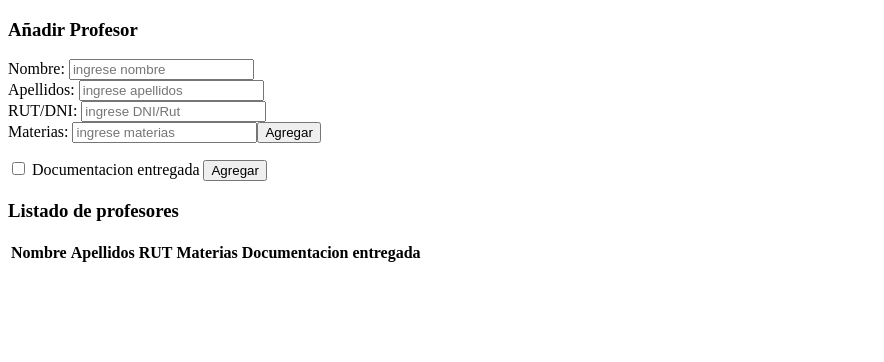
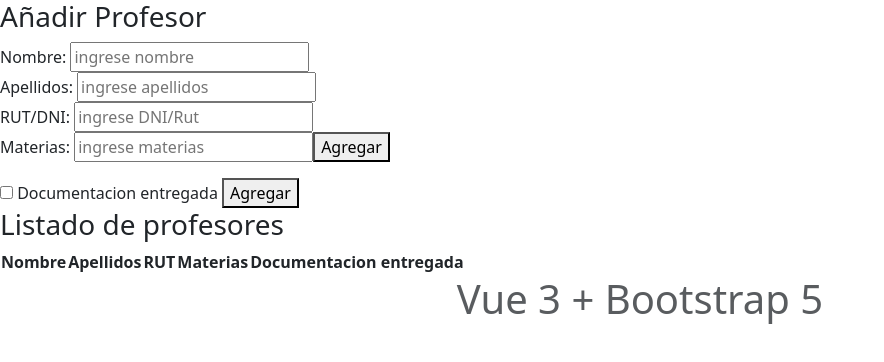
Before and after one commit to Auliorp/TeachersForm-vuejs, a Vue app: page / in a window 1280 px wide. Shown: the top 362 px of the page, without its empty margins (0-884 px from the left). Built offline with nearby package versions, Linux system fonts and the light colour scheme.

Commit message:
Se agrego Bootstrap al Proyecto

```diff
--- a/package.json
+++ b/package.json
@@ -8,6 +8,7 @@
     "lint": "vue-cli-service lint"
   },
   "dependencies": {
+    "bootstrap": "^5.3.3",
     "core-js": "^3.8.3",
     "vue": "^3.2.13"
   },
--- a/src/components/TeacherForm.vue
+++ b/src/components/TeacherForm.vue
@@ -45,6 +45,10 @@
             </tr>
         </table>
     </section>
+
+    <div class="container">
+    <h1 class="text-center text-muted">Vue 3 + Bootstrap 5</h1>
+  </div>
 </template>
 
 <script setup>
--- a/src/main.js
+++ b/src/main.js
@@ -1,4 +1,8 @@
+import "bootstrap/dist/css/bootstrap.min.css";
+
 import { createApp } from 'vue'
 import App from './App.vue'
 
 createApp(App).mount('#app')
+
+import "bootstrap/dist/js/bootstrap.min";
```
Also changed, not shown: 1 other file (tests, documents, lock files or other folders).
